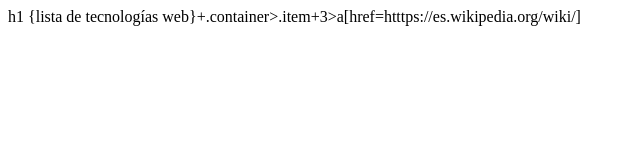
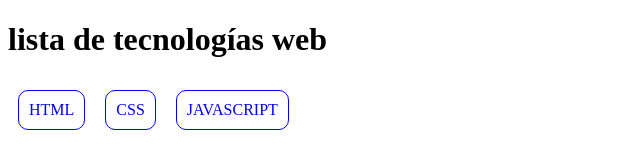
Before and after one commit to gabrielvzqz/WEBTecnolog-as, a plain HTML site: page index2.html in a window 1280 px wide. Shown: the whole page, without its empty margins (0-640 px from the left). Drawn offline with Linux system fonts and the light colour scheme.

Commit message:
añado los estilos de la página

```diff
--- a/index2.html
+++ b/index2.html
@@ -5,8 +5,14 @@
     <meta http-equiv="X-UA-Compatible" content="IE=edge">
     <meta name="viewport" content="width=device-width, initial-scale=1.0">
     <title>Document</title>
+    <link rel="stylesheet" href="styles.css"/>
 </head>
 <body>
-    h1 {lista de tecnologías web}+.container>.item+3>a[href=htttps://es.wikipedia.org/wiki/]
+    <h1>lista de tecnologías web</h1>
+    <div class="container">
+        <div class="item"><a href="htttps://es.wikipedia.org/wiki/HTML">HTML</a></div>
+        <div class="item"><a href="htttps://es.wikipedia.org/wiki/CSS">CSS</a></div>
+        <div class="item"><a href="htttps://es.wikipedia.org/wiki/javascript">JavaScript</a></div>
+    </div>
 </body>
 </html>
--- /dev/null
+++ b/styles.css
@@ -0,0 +1,17 @@
+.container{
+    display: flex;
+}
+.item{
+    list-style: none;
+    border: 1px solid blue;
+    padding: 10px;
+    margin: 10px;
+    border-radius: 10px;
+}
+.item a{
+    text-decoration: none;
+    text-transform: uppercase;
+}
+.item:hover{
+    background-color: lightcyan;
+}
```
